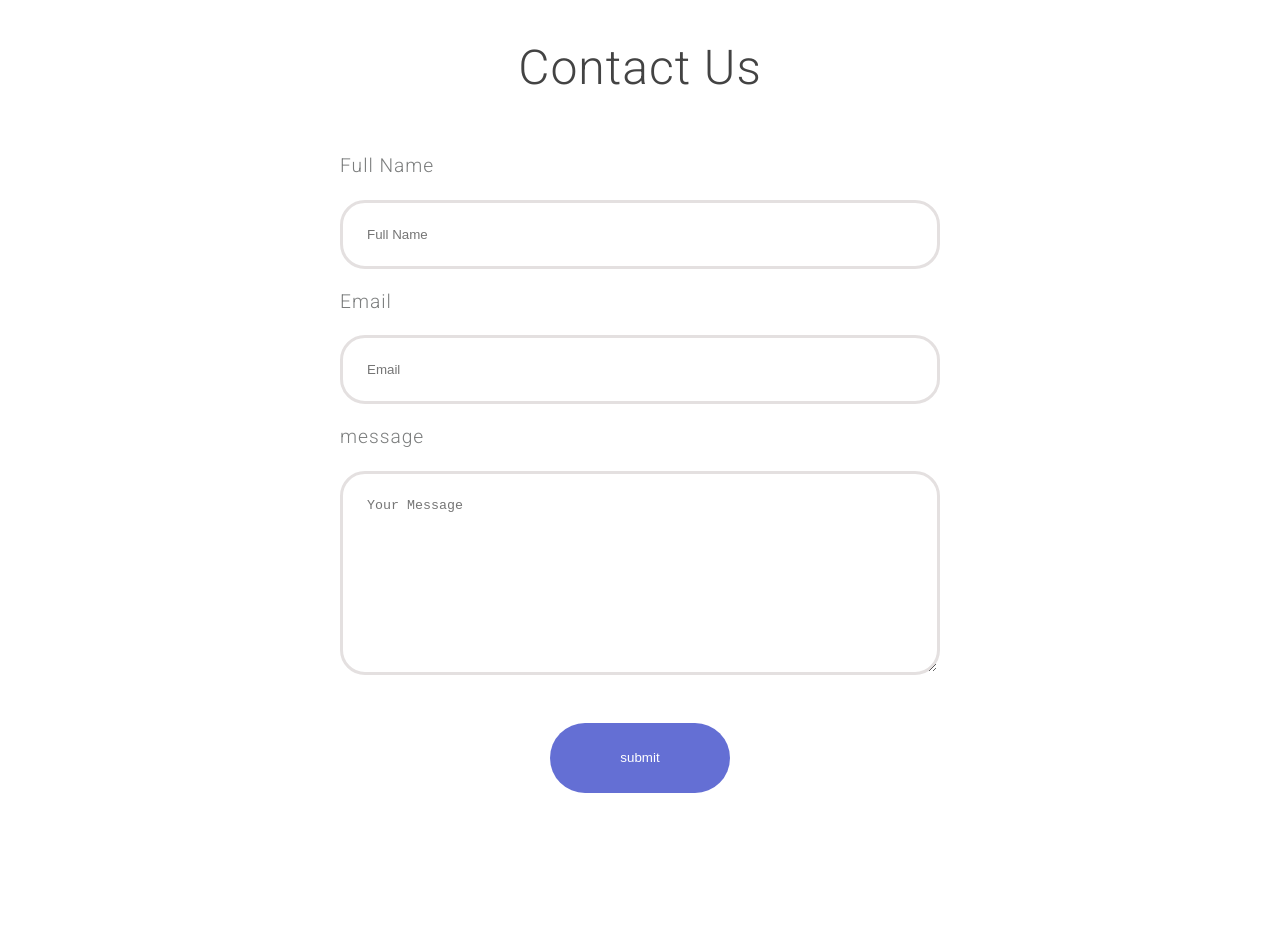
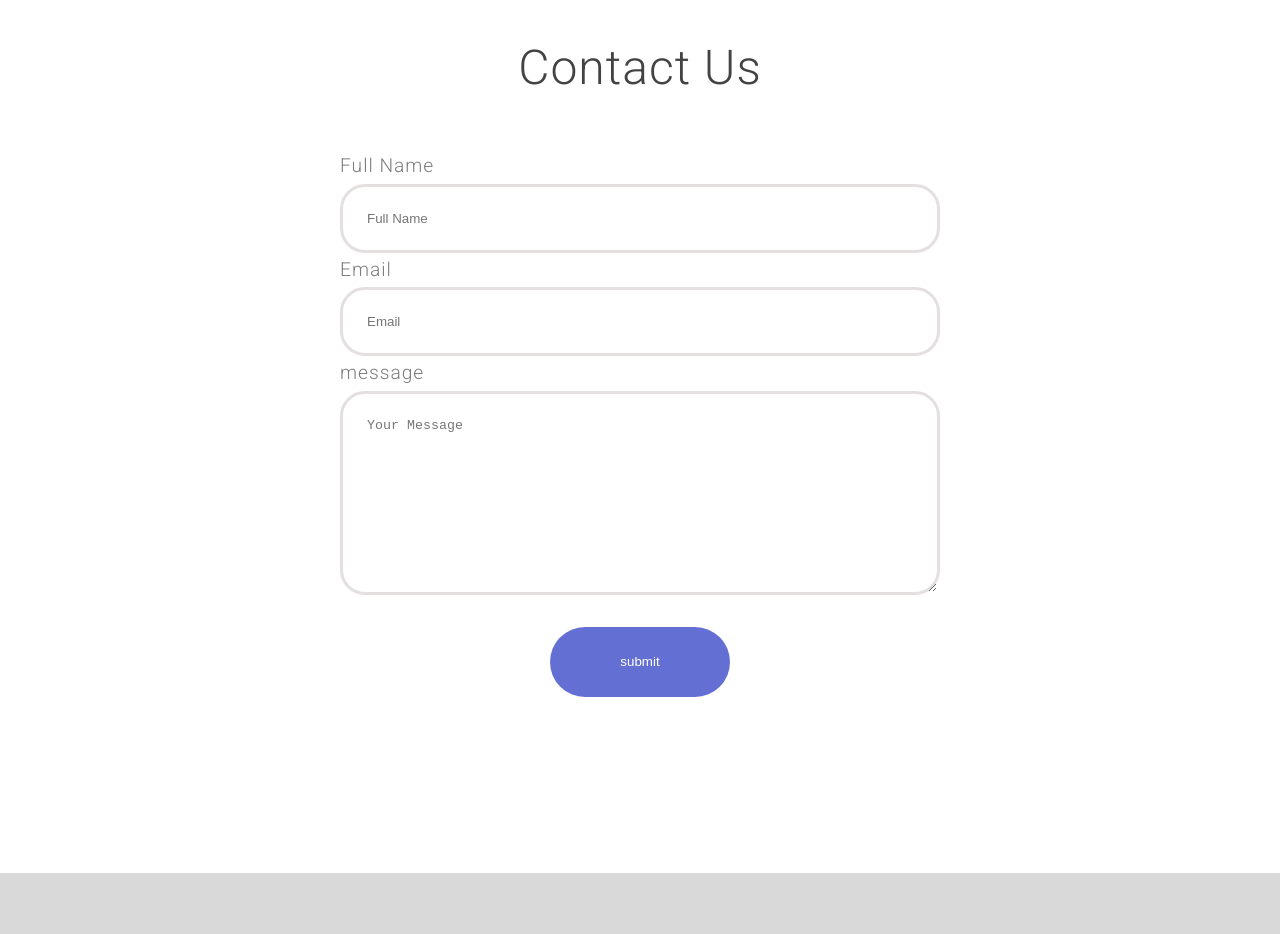
Before and after one commit to amabirbd/demo-landing-page, a plain HTML site: page index.html in a window 1280 px wide. Shown: the part 3424-4358 px from the top of the page. Drawn offline with Linux system fonts and the light colour scheme.

Commit message:
fix: some fix

```diff
--- a/styles.css
+++ b/styles.css
@@ -39,7 +39,9 @@
 
 /* mobile design */
 
-
+.container {
+    width: 100%;
+}
 .hero {
     display: flex;
     flex-direction: column;
@@ -278,28 +280,25 @@
 
 .contact-form {
 
-    width: 600px;
+    width: 100%;
     display: flex;
     flex-direction: column;
     justify-content: space-evenly;
 }
 
 .fullname {
-    margin: 1rem 0;
     padding: 1.5rem;
     border: 3px solid rgb(228, 224, 224);
     border-radius: 25px;
 }
 
 .email {
-    margin: 1rem 0;
     padding: 1.5rem;
     border: 3px solid rgb(228, 224, 224);
     border-radius: 25px;
 }
 
 .message {
-    margin: 1rem 0;
     padding: 1.5rem;
     border: 3px solid rgb(228, 224, 224);
     border-radius: 25px;
@@ -428,7 +427,9 @@
         margin: 0;
     }
 
-
+    .contact-form {
+        width: 600px;
+    }
 
     .pricing-price {
         font-size: 4rem;
```
Also changed, not shown: README.MD.
